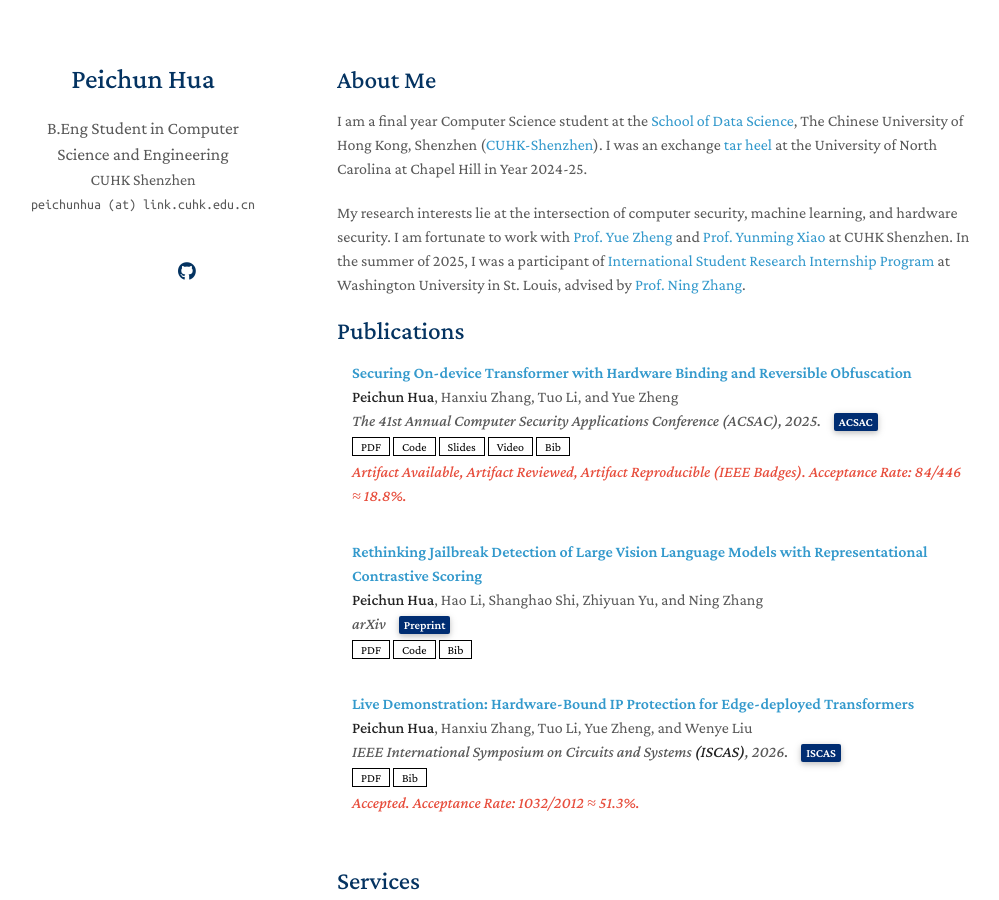
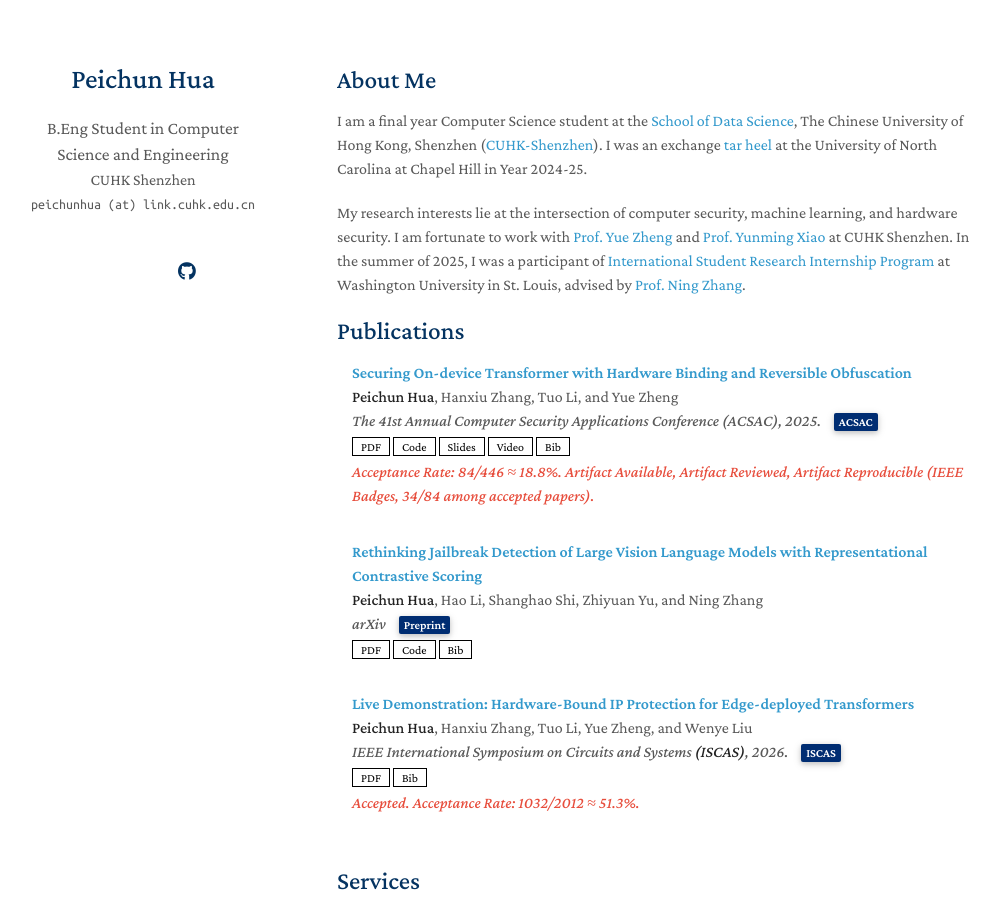
Before and after one commit to sarendis56/sarendis56.github.io, a Jekyll site: the page built from index.md, in a window 1280 px wide and 900 px high. Shown: the whole window, without its empty margins (133-1132 px from the left). Built offline with Jekyll 4.4.1, drawn with Linux system fonts in a browser that asks for light colours; a style sheet for code colours, icons or effects is not loaded; our own code applies the rules of GitHub Pages for plain Markdown files.

Commit message:
Update notes for ACSAC (artifacts)

```diff
--- a/_data/publications.yml
+++ b/_data/publications.yml
@@ -20,8 +20,8 @@
         doi={10.1109/ACSAC67867.2025.00079}}
       }
     notes: |
-      Artifact Available, Artifact Reviewed, Artifact Reproducible (IEEE Badges).
       Acceptance Rate: 84/446 ≈ 18.8%.
+      Artifact Available, Artifact Reviewed, Artifact Reproducible (IEEE Badges, 34/84 among accepted papers).
 
   - title: "Rethinking Jailbreak Detection of Large Vision Language Models with Representational Contrastive Scoring"
     authors: <strong>Peichun Hua</strong>, Hao Li, Shanghao Shi, Zhiyuan Yu, and Ning Zhang
```
